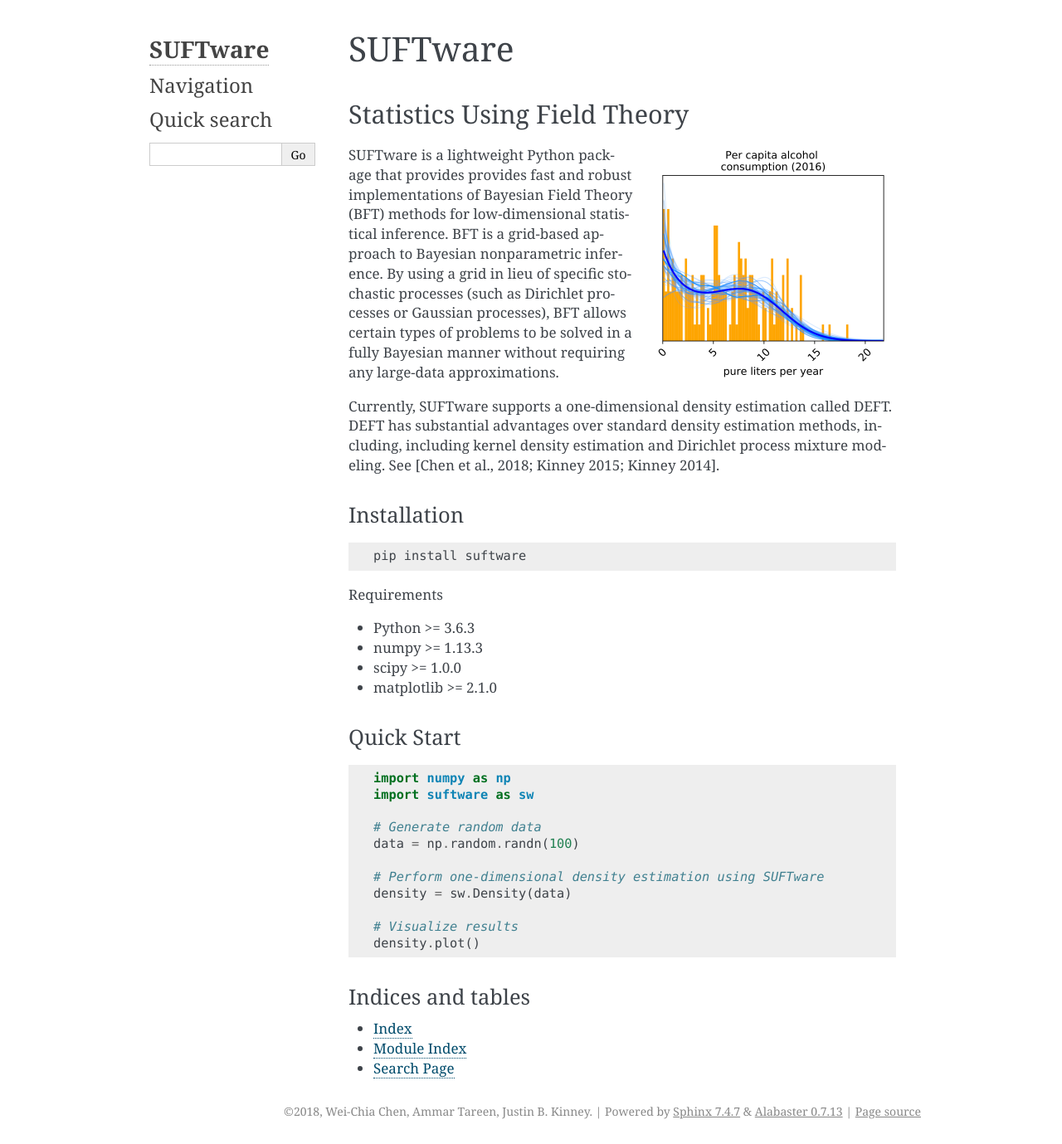
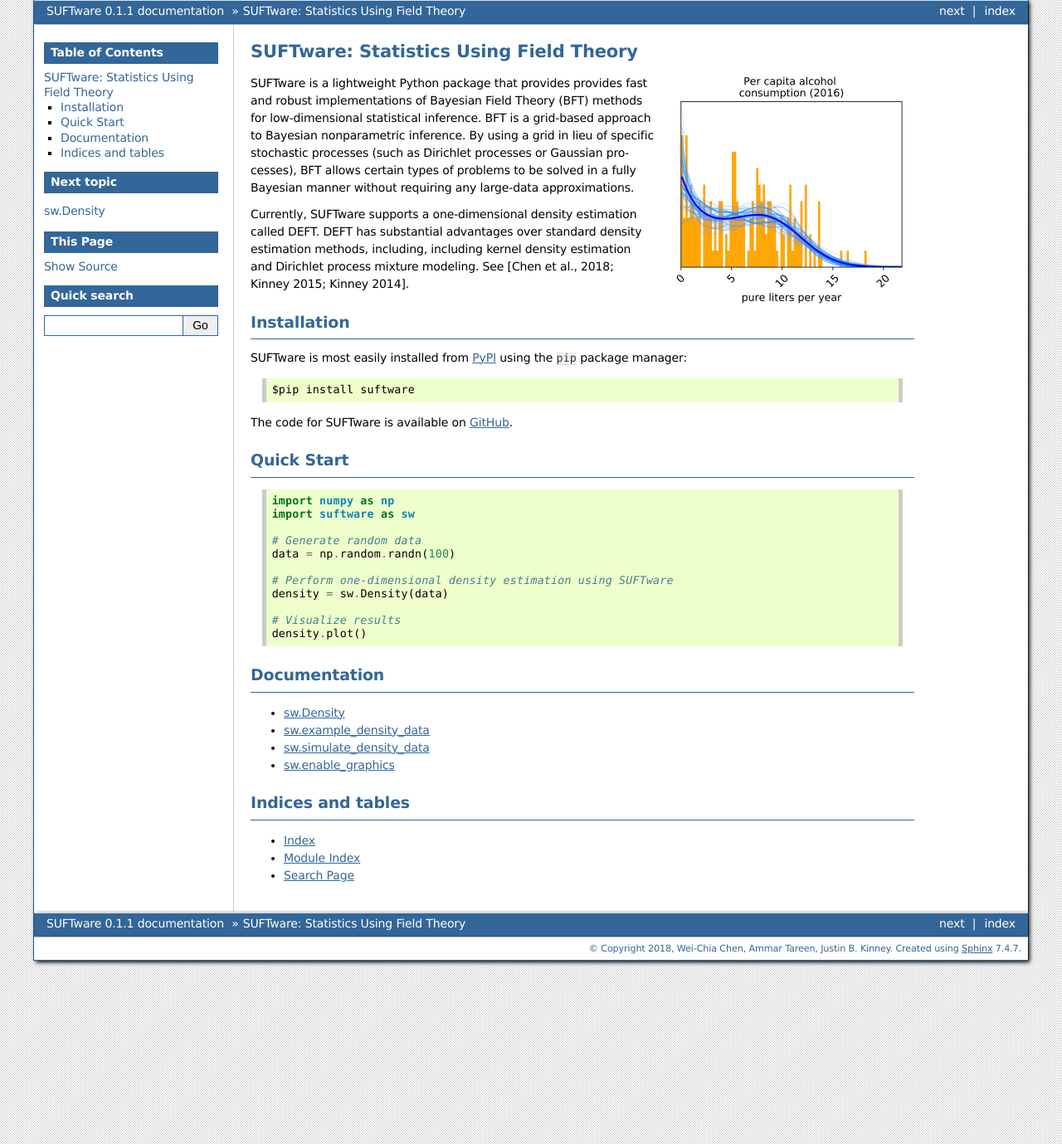
Before and after one commit to slawomirmarczynski/suftware, a Sphinx documentation site: the page built from docs/index.rst, in a window 1280 px wide. Shown: the whole page at 83% size. Built offline with Sphinx 7.4.7, drawn with Linux system fonts in a browser that asks for light colours.

Commit message:
Revised documentation and added LICENSE.txt, modeled after kalisto's license

```diff
--- a/docs/conf.py
+++ b/docs/conf.py
@@ -21,6 +21,9 @@
 # import sys
 # sys.path.insert(0, os.path.abspath('.'))
 
+import sys
+sys.path.append('../')
+import suftware
 
 # -- General configuration ------------------------------------------------
 
@@ -31,7 +34,9 @@
 # Add any Sphinx extension module names here, as strings. They can be
 # extensions coming with Sphinx (named 'sphinx.ext.*') or your custom
 # ones.
-extensions = ['sphinx.ext.mathjax']
+extensions = ['sphinx.ext.mathjax',
+              'sphinx.ext.autodoc',
+              'numpydoc']
 
 # Add any paths that contain templates here, relative to this directory.
 templates_path = ['_templates']
@@ -83,7 +88,7 @@ todo_include_todos = False
 # The theme to use for HTML and HTML Help pages.  See the documentation for
 # a list of builtin themes.
 #
-html_theme = 'alabaster'
+html_theme = 'bizstyle'
 
 # Theme options are theme-specific and customize the look and feel of a theme
 # further.  For a list of options available for each theme, see the
@@ -101,15 +106,15 @@ html_static_path = ['_static']
 #
 # This is required for the alabaster theme
 # refs: http://alabaster.readthedocs.io/en/latest/installation.html#sidebars
-html_sidebars = {
-    '**': [
-        'about.html',
-        'navigation.html',
-        'relations.html',  # needs 'show_related': True theme option to display
-        'searchbox.html',
-        'donate.html',
-    ]
-}
+# html_sidebars = {
+#     '**': [
+#         'about.html',
+#         'navigation.html',
+#         'relations.html',  # needs 'show_related': True theme option to display
+#         'searchbox.html',
+#         'donate.html',
+#     ]
+# }
 
 
 # -- Options for HTMLHelp output ------------------------------------------
--- /dev/null
+++ b/docs/denisty.rst
@@ -0,0 +1,6 @@
+================
+sw.Density
+================
+
+.. autoclass:: suftware.Density
+    :members:
--- /dev/null
+++ b/docs/enable_graphics.rst
@@ -0,0 +1,5 @@
+========================
+sw.enable_graphics
+========================
+
+.. autofunction:: suftware.enable_graphics
--- /dev/null
+++ b/docs/example_density_data.rst
@@ -0,0 +1,5 @@
+==============================
+sw.example_density_data
+==============================
+
+.. autofunction:: suftware.example_density_data
--- a/docs/index.rst
+++ b/docs/index.rst
@@ -1,15 +1,6 @@
-.. SUFTware documentation master file, created by
-   sphinx-quickstart on Wed Mar 28 14:28:45 2018.
-   You can adapt this file completely to your liking, but it should at least
-   contain the root `toctree` directive.
-
-========
-SUFTware
-========
-
----------------------------------------
-Statistics Using Field Theory
----------------------------------------
+=========================================
+SUFTware: Statistics Using Field Theory
+=========================================
 
 .. image:: who.alcohol_consumption.png
    :height: 300px
@@ -25,15 +16,14 @@ Currently, SUFTware supports a one-dimensional density estimation called DEFT. D
 Installation
 ------------
 
-.. parsed-literal::
-    pip install suftware
+SUFTware is most easily installed from
+`PyPI <https://pypi.python.org/pypi/suftware>`_ using the ``pip`` package
+manager::
 
-Requirements
+    $pip install suftware
 
-- Python >= 3.6.3
-- numpy >= 1.13.3
-- scipy >= 1.0.0
-- matplotlib >= 2.1.0
+The code for SUFTware is available on
+`GitHub <https://github.com/jbkinney/suftware>`_.
 
 Quick Start
 -----------
@@ -52,6 +42,17 @@ Quick Start
     # Visualize results
     density.plot()
 
+Documentation
+-------------
+
+.. toctree::
+
+     denisty
+     example_density_data
+     simulate_density_data
+     enable_graphics
+
+
 Indices and tables
 ------------------
 
--- /dev/null
+++ b/docs/simulate_density_data.rst
@@ -0,0 +1,5 @@
+==============================
+sw.simulate_density_data
+==============================
+
+.. autofunction:: suftware.simulate_density_data
--- a/docs/suftware.Density.rst
+++ /dev/null
@@ -1,3 +0,0 @@
-.. _sw.Density:
-
-.. autoclass:: sw.Density
```
Also changed, not shown: LICENSE.txt (added), docs/suftware.enable_graphics.rst (deleted), 4 other files.
